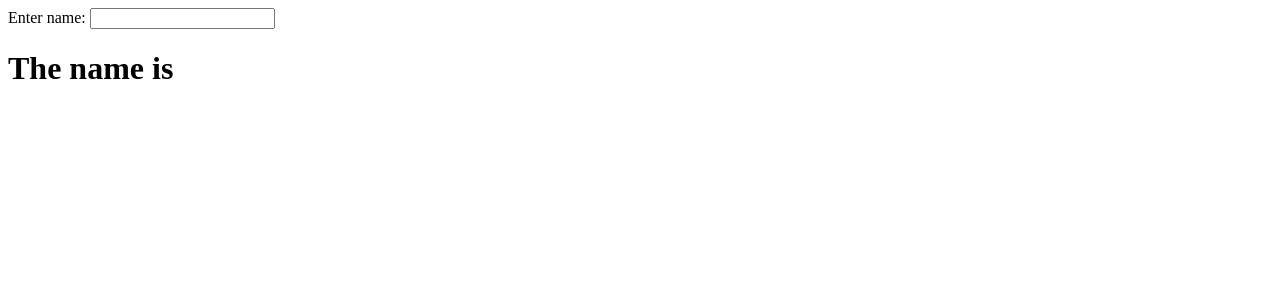
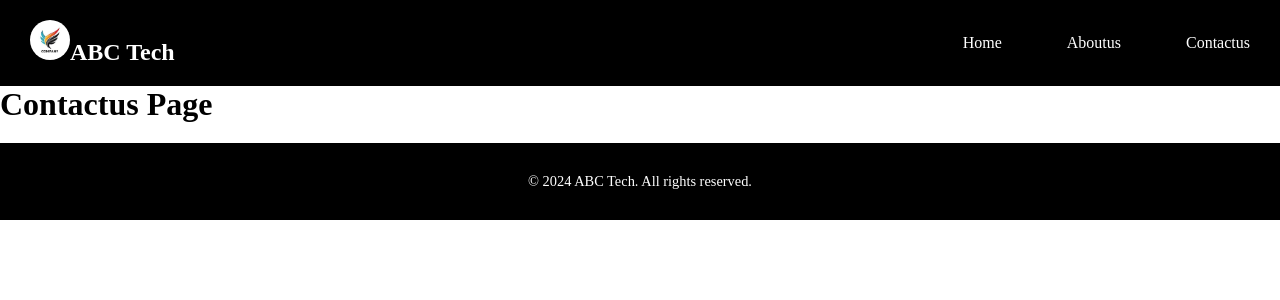
Before and after one commit to chitra-k-e/React-Hooks, a React (Vite) app: page /Contactus in a window 1280 px wide. Shown: the top 300 px of the page. Built offline with nearby package versions, Linux system fonts and the light colour scheme.

Commit message:
Router Handled

```diff
--- a/package.json
+++ b/package.json
@@ -11,7 +11,8 @@
   },
   "dependencies": {
     "react": "^18.3.1",
-    "react-dom": "^18.3.1"
+    "react-dom": "^18.3.1",
+    "react-router-dom": "^7.1.1"
   },
   "devDependencies": {
     "@eslint/js": "^9.17.0",
--- /dev/null
+++ b/src/Aboutus.jsx
@@ -0,0 +1,8 @@
+function Aboutus(){
+    return(
+        <>
+            <h1>Aboutus Page</h1>
+        </>
+    )
+}
+export default Aboutus;
--- /dev/null
+++ b/src/Add.jsx
@@ -0,0 +1,10 @@
+
+let Add = (props) =>{
+    let a = 10;
+    return(
+        <>
+            <h1>The Sum is {a+props.num}</h1>
+        </>
+    )
+}
+export default Add;
--- a/src/Book.css
+++ b/src/Book.css
@@ -4,7 +4,7 @@
     box-sizing: border-box;
 }
 .bg {
-    background: url(../assets/bg.png) no-repeat center center fixed;
+    background: url(./assets/bg.png) no-repeat center center fixed;
     background-size: cover;
     height: 100vh;
 }
--- a/src/Book.jsx
+++ b/src/Book.jsx
@@ -1,5 +1,5 @@
 import React from 'react';
-import '../Components/Book.css';
+import './Book.css';
 
 function Book() {
     return (
--- /dev/null
+++ b/src/Chitra.css
@@ -0,0 +1,46 @@
+*{
+    margin: 0;
+    padding: 0;
+}
+.navbar{
+    display: flex;
+    justify-content: space-between;
+    align-items: center;
+    background-color: black;
+    color: white;
+    padding: 20px 30px;
+}
+.nav-links {
+    list-style: none;
+    display: flex;
+    gap: 65px;
+
+}
+.link {
+    text-decoration: none;
+    color: white;
+}
+.nav-links li {
+    display: inline;
+}
+.logo-container {
+    display: flex;
+}
+.logo-img {
+    width: 40px;
+    height: 40px;
+    border-radius: 50%;
+}
+.logo-text {
+    font-size: 1.5rem;
+    font-weight: bold;
+}
+
+.simple-footer {
+    background-color: black;
+    color: white;
+    text-align: center;
+    padding: 30px 0;
+    font-size: 0.9rem;
+    margin-top: 20px;
+}
--- a/src/Chitra.jsx
+++ b/src/Chitra.jsx
@@ -1,11 +1,57 @@
 import Func from "./Func"
 import Hook from "./Hooks"
+import List from "./List"
+import Add from "./Add"
+import Home from "./Home"
+import Aboutus from "./Aboutus"
+import Contactus from "./Contactus"
+import {Link} from "react-router-dom"
+import { BrowserRouter as Router, Routes, Route } from 'react-router-dom';
+import './Chitra.css'
+import logo from './assets/logo.jpeg'
+// import Book from "./Book"
 function Chitra(){
     return(
         <>
+           {/* <Book /> */}
            {/* <Func name="Chitra"/> */}
-           <Hook />
+           {/* <Hook /> */}
+           {/* <List /> */}
+           {/* <Add num={10}/> */}
+           <Router>
+           <header>
+                <nav className="navbar">
+                    <div className="logo-container">
+                        <Link className="link" to="/">
+                            <img src={logo}alt="Logo" className="logo-img" />
+                            <span className="logo-text">ABC Tech</span>
+                        </Link>
+                    </div>
+                    <ul className="nav-links">
+                        <li>
+                            <Link className="link" to="/">Home</Link>
+                        </li>
+                        <li>
+                            <Link className="link" to="/Aboutus">Aboutus</Link>
+                        </li>
+                        <li>
+                            <Link className="link" to="/Contactus">Contactus</Link>
+                        </li>
+                    </ul>
+                </nav>
+            </header>
+            <Routes>
+                <Route path="/" element={<Home/>}/>
+                <Route path="/Aboutus" element={<Aboutus/>}/>
+                <Route path="/Contactus" element={<Contactus/>}/>
+            </Routes>
+            <footer className="simple-footer">
+                <p>© 2024 ABC Tech. All rights reserved.</p>
+            </footer>
+
+
+           </Router>
         </>
     )
 }
-export default Chitra
+export default Chitra;
--- /dev/null
+++ b/src/Contactus.jsx
@@ -0,0 +1,8 @@
+function Contactus(){
+    return(
+        <>
+            <h1>Contactus Page</h1>
+        </>
+    )
+}
+export default Contactus;
--- /dev/null
+++ b/src/Home.jsx
@@ -0,0 +1,9 @@
+
+function Home(){
+    return(
+        <>
+            <h1>Home Page</h1>
+        </>
+    )
+}
+export default Home;
--- /dev/null
+++ b/src/List.jsx
@@ -0,0 +1,27 @@
+function List(){
+    return(
+        <>
+            <ol style={{listStyleType:"decimal"}}>
+                <li>Fruits</li>
+                <ul style={{listStyleType:"circle"}}>
+                    <li>apple</li>
+                    <li>mango</li>
+                    <li>banana</li>
+                </ul>
+                <li>Vegetables</li>
+                <ol style={{listStyleType:"lower-roman"}}>
+                    <li>carrot</li>
+                    <li>mango</li>
+                    <li>banana</li>
+                </ol>
+                <li>Birds</li>
+                <ul style={{listStyleType:"square"}}>
+                    <li>peacock</li>
+                    <li>parrot</li>
+                    <li>crow</li>
+                </ul>
+            </ol>
+        </>
+    )
+}
+export default List
```
Also changed, not shown: src/assets/logo.jpeg (added), 1 other file (tests, documents, lock files or other folders).
